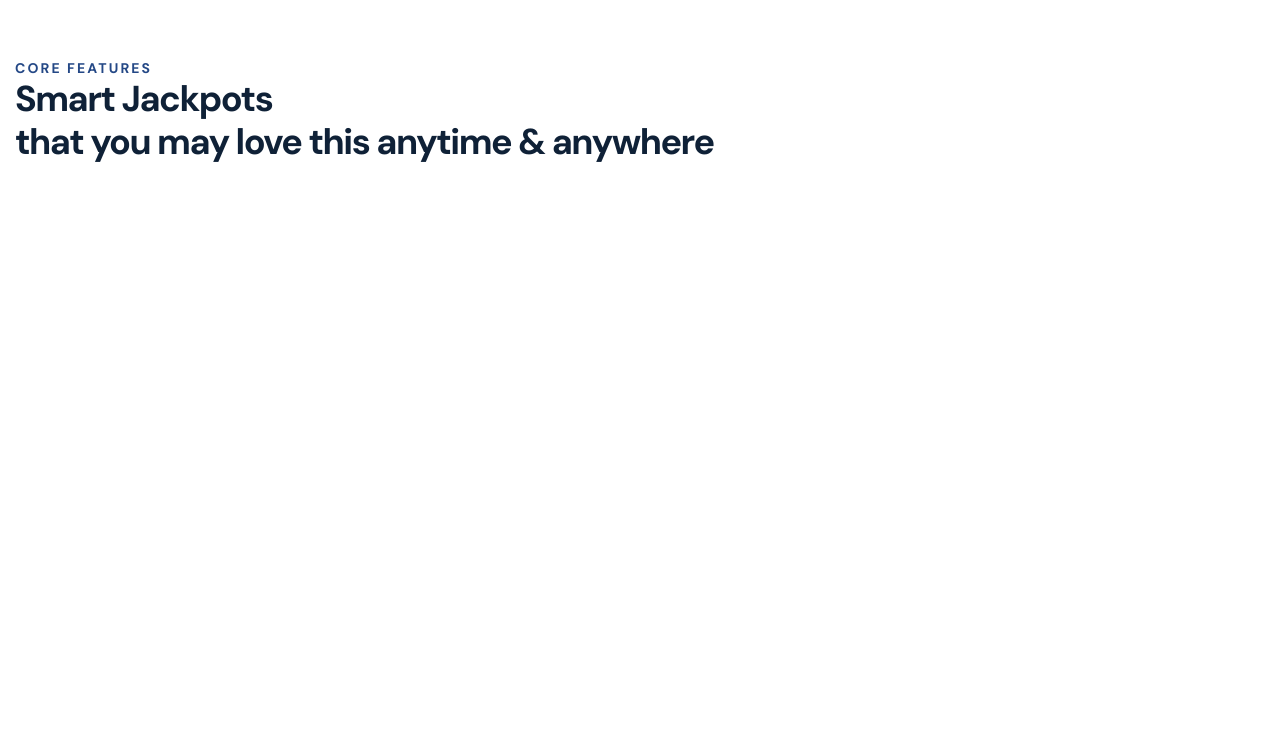
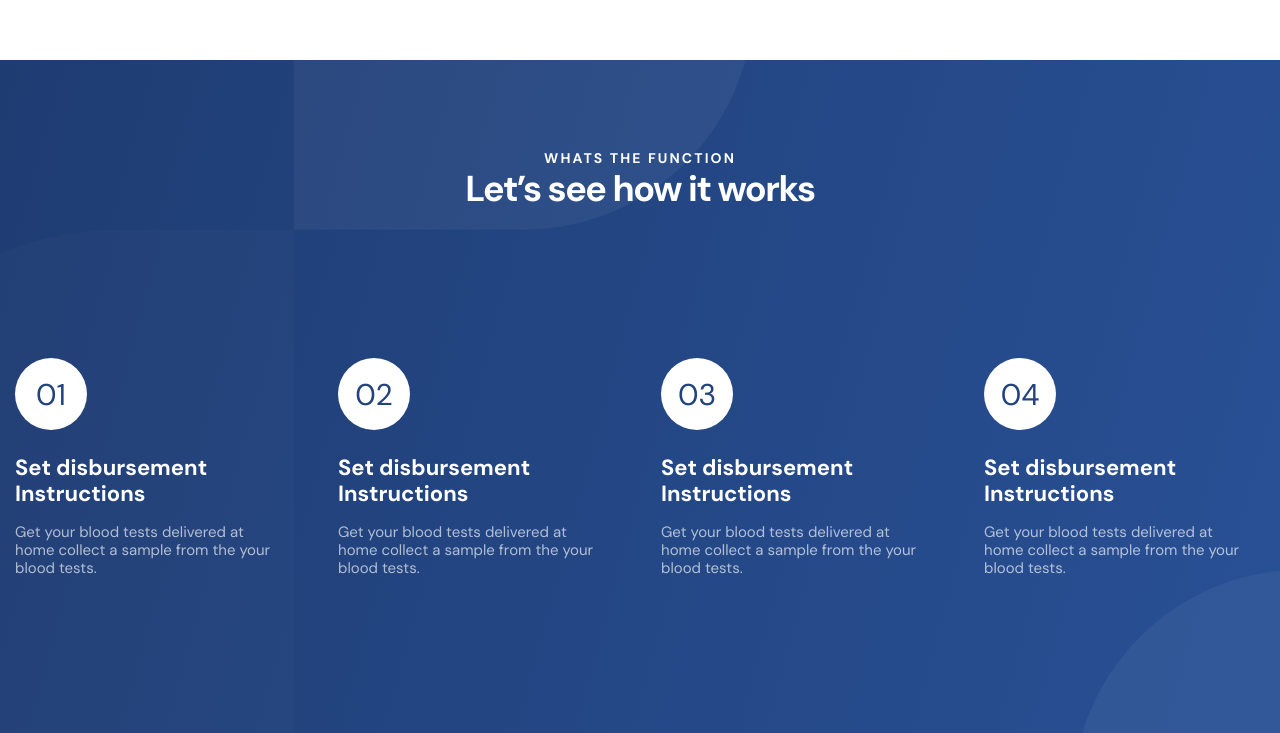
Before and after one commit to syachmenev/sedona, a plain HTML site: page index.html in a window 1280 px wide. Shown: the part 3744-4477 px from the top of the page. Before the commit the page ends 3909 px from the top, so only its background shows below. Drawn offline with Linux system fonts and the light colour scheme.

Commit message:
add index and css

```diff
--- a/css/style.css
+++ b/css/style.css
@@ -416,5 +416,82 @@ p {
 /* section whats-featurs */
 
 .whats-features {
+  position: relative;
+  background: linear-gradient(105.18deg, #1E3C72 -2.04%, #2A5298 107.42%);
+  text-align: center;
+  padding-top: 90px;
+  padding-bottom: 156px;
+}
+
+.whats-features::before {
+  content: '';
+  position: absolute;
+  background-image: url(../images/pattern\ \(1\).png);
+  background-repeat: no-repeat;
+  background-size: cover;
+  top: 0;
+  left: 0;
+  right: 0;
+  bottom: 0;
+}
+
+.whats-features__text {
   color: #fff;
 }
+
+.whats-features__title {
+  color: #fff;
+}
+
+.whats-featurs-list {
+  display: flex;
+  flex-wrap: wrap;
+  gap: 60px;
+  margin-top: 148px;
+  text-align: left;
+  color: #fff;
+}
+
+.whats-featurs-list__item {
+  position: relative;
+  max-width: 100%;
+  width: 263px;
+  padding-top: 97px;
+}
+
+.whats-featurs-list__item::before {
+  content: '01';
+  position: absolute;
+  background-color: #fff;
+  padding: 19px 15px;
+  border-radius: 50%;
+  width: 72px;
+  height: 72px;
+  font-size: 30px;
+  color: #22437D;
+  text-align: center;
+  top: 0;
+  display: block;
+}
+
+.whats-featurs-list__item:nth-child(2):before {
+  content: '02';
+}
+
+.whats-featurs-list__item:nth-child(3):before {
+  content: '03';
+}
+
+.whats-featurs-list__item:nth-child(4):before {
+  content: '04';
+}
+
+.whats-featurs-list__title {
+  font-size: 22px;
+  margin-bottom: 15px;
+}
+
+.whats-featurs-list__desc {
+  font-size: 15px;
+  opacity: 0.65;
+}
--- a/index.html
+++ b/index.html
@@ -238,18 +238,60 @@
           </div>
         </div>
       </section>
+    </div>
 
-      <section class="whats-features">
+    <section class="whats-features">
+      <div class="container">
         <p class="whats-features__text section__text">
-          Core features
+          Whats the function
         </p>
         <h2 class="whats-features__title section__title">
-          Smart Jackpots <br> that you may love this anytime & anywhere
+          Let’s see how it works
         </h2>
-      </section>
+
+        <ul class="whats-featurs-list">
+          <li class="whats-featurs-list__item">
+            <h3 class="whats-featurs-list__title">
+              Set disbursement
+              Instructions
+            </h3>
+            <p class="whats-featurs-list__desc">
+              Get your blood tests delivered at home collect a sample from the your blood tests.
+            </p>
+          </li>
+          <li class="whats-featurs-list__item">
+            <h3 class="whats-featurs-list__title">
+              Set disbursement
+              Instructions
+            </h3>
+            <p class="whats-featurs-list__desc">
+              Get your blood tests delivered at home collect a sample from the your blood tests.
+            </p>
+          </li>
+          <li class="whats-featurs-list__item">
+            <h3 class="whats-featurs-list__title">
+              Set disbursement
+              Instructions
+            </h3>
+            <p class="whats-featurs-list__desc">
+              Get your blood tests delivered at home collect a sample from the your blood tests.
+            </p>
+          </li>
+          <li class="whats-featurs-list__item">
+            <h3 class="whats-featurs-list__title">
+              Set disbursement
+              Instructions
+            </h3>
+            <p class="whats-featurs-list__desc">
+              Get your blood tests delivered at home collect a sample from the your blood tests.
+            </p>
+          </li>
+        </ul>
+      </div>
+    </section>
 
 
-    </div>
+
   </main>
   <script src="js/main.js"></script>
 </body>
```
Also changed, not shown: images/pattern (1).png (added).
